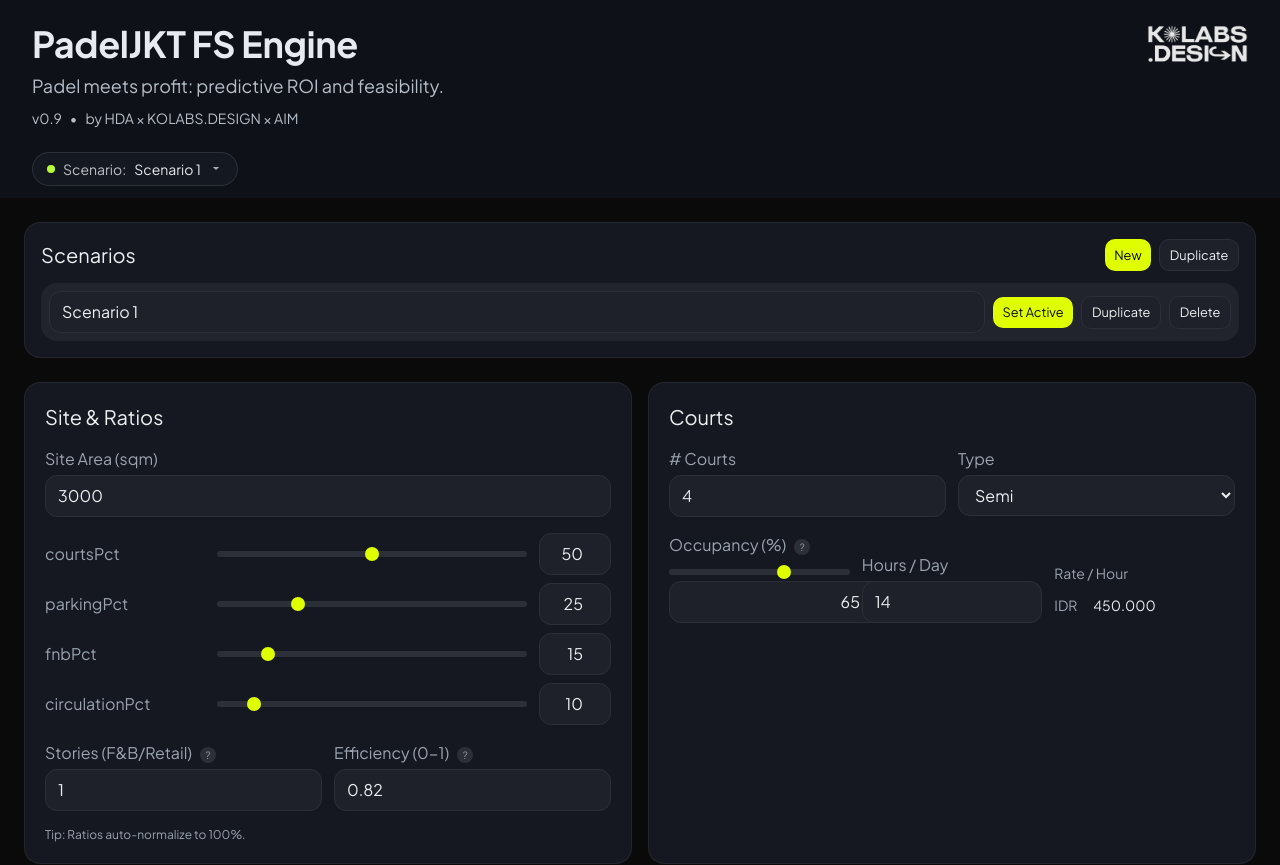
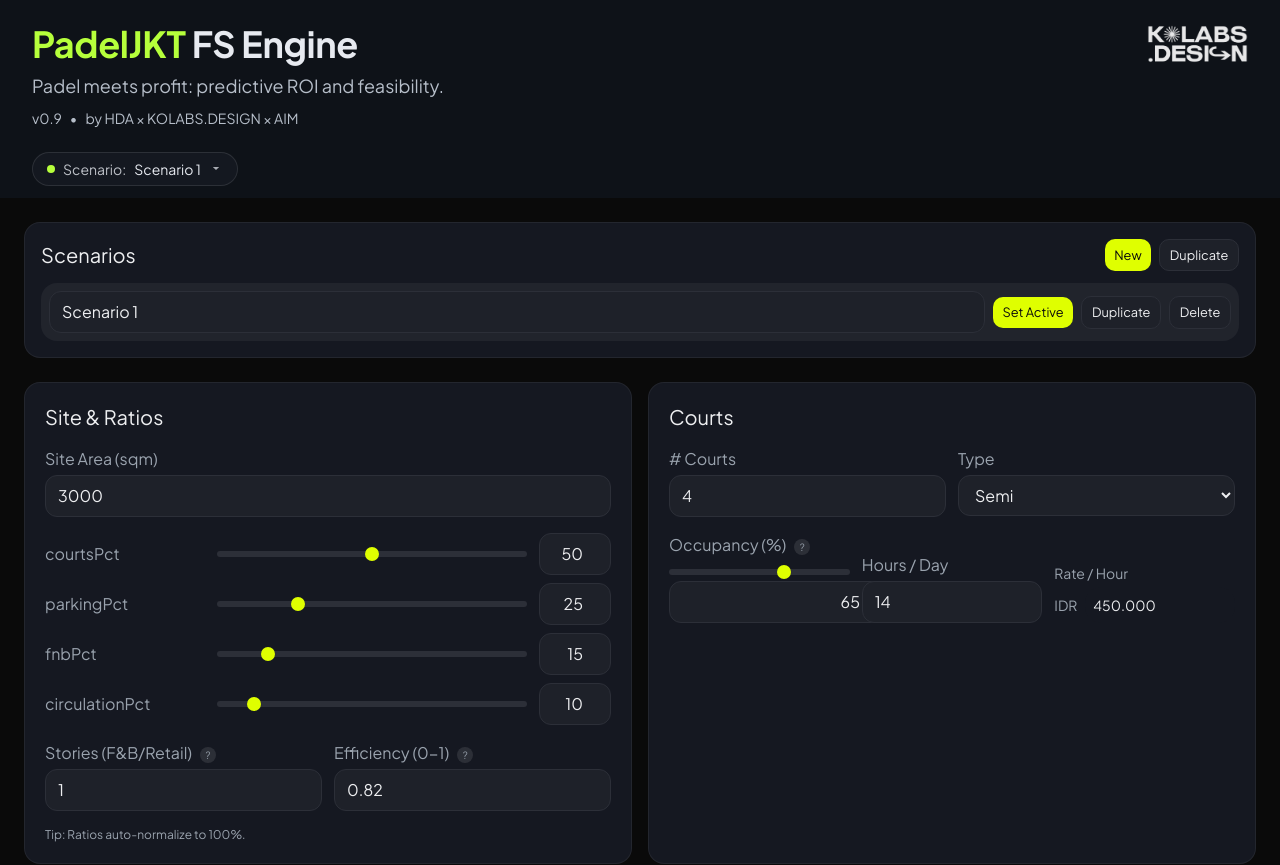
Before and after one commit to spotty21201/padeljkt_sept05, a Next.js app: page /simulator/1 in a window 1280 px wide. Shown: the top 865 px of the page. Built offline with nearby package versions, Linux system fonts and the light colour scheme.

Commit message:
header: support highlight substring in AppHeader and apply to 'PadelJKT' (accent green)

```diff
--- a/app/simulator/[projectId]/page.tsx
+++ b/app/simulator/[projectId]/page.tsx
@@ -48,6 +48,7 @@
         tagline="Padel meets profit: predictive ROI and feasibility."
         version="v0.9"
         credits="by HDA × KOLABS.DESIGN × AIM"
+        highlight="PadelJKT"
         scenarioName={active.name}
         onScenarioClick={() => {
           const el = document.getElementById("scenario-panel");
--- a/components/ui/AppHeader.tsx
+++ b/components/ui/AppHeader.tsx
@@ -10,6 +10,7 @@
   scenarioName?: string;
   onScenarioClick?: () => void;
   className?: string;
+  highlight?: string; // optional substring of appName to render in accent color
 };
 
 export default function AppHeader({
@@ -21,14 +22,30 @@
   scenarioName,
   onScenarioClick,
   className = "",
+  highlight,
 }: AppHeaderProps) {
+  const Title = () => {
+    if (highlight && appName.includes(highlight)) {
+      const idx = appName.indexOf(highlight);
+      const before = appName.slice(0, idx);
+      const after = appName.slice(idx + highlight.length);
+      return (
+        <>
+          {before}
+          <span className="text-[color:var(--accent)]">{highlight}</span>
+          {after}
+        </>
+      );
+    }
+    return <>{appName}</>;
+  };
   return (
     <header className={`w-full bg-[color:var(--header-bg)] ${className}`} role="banner">
       <div className="mx-auto max-w-7xl px-4 md:px-6 lg:px-8 py-4 md:py-6 flex items-start justify-between">
         {/* Left cluster */}
         <div className="flex flex-col gap-1.5 md:gap-2">
           <h1 className="text-3xl md:text-4xl font-bold tracking-[-0.01em] text-[color:var(--fg)]">
-            {appName}
+            <Title />
           </h1>
           <p className="text-base md:text-lg text-[color:var(--fg-muted)]">
             {tagline}
```
